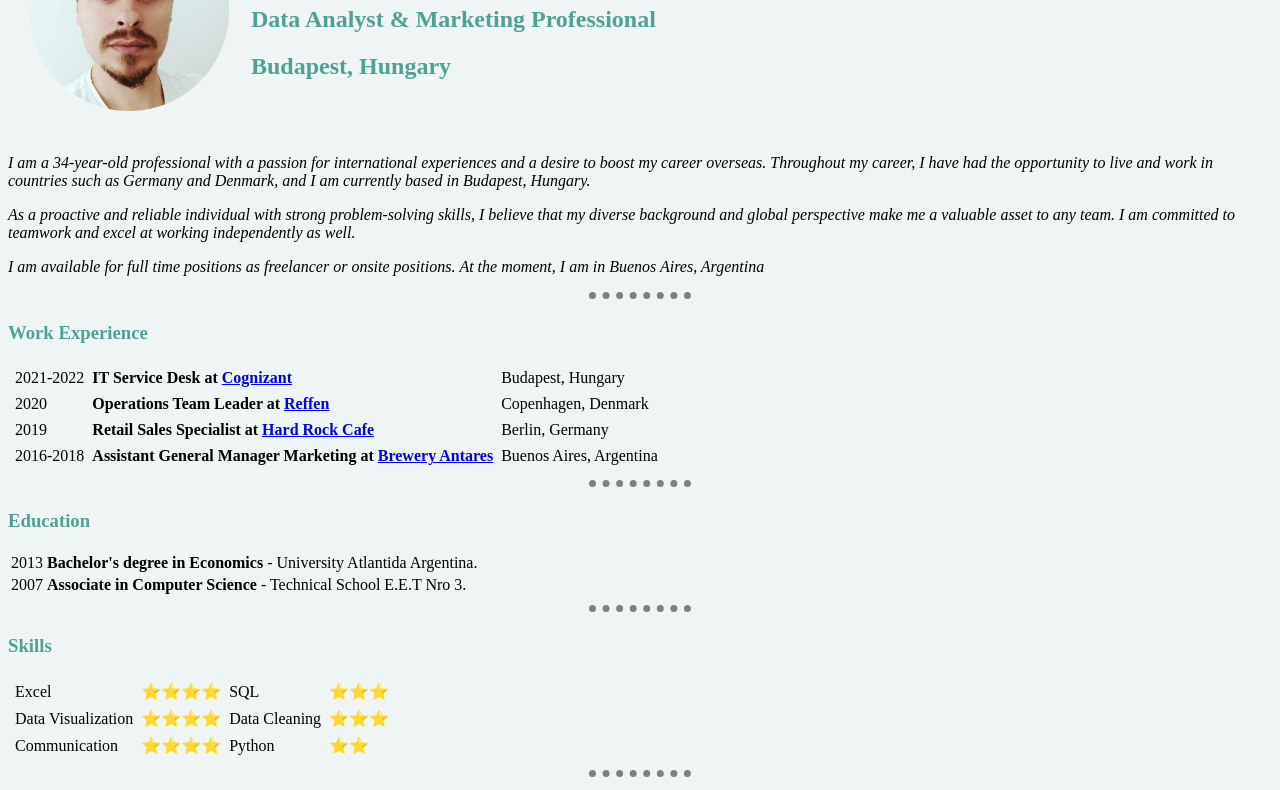
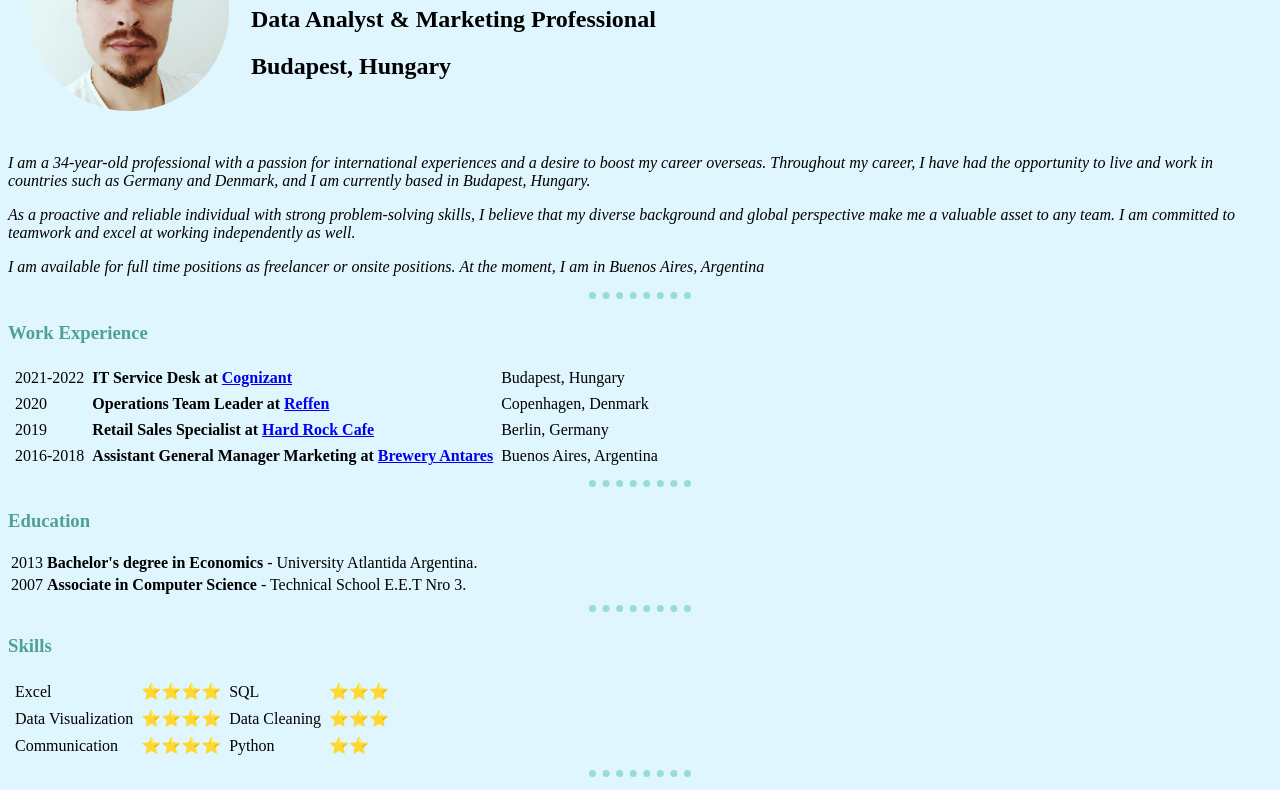
Before and after one commit to EzeBlackLabel/cv, a plain HTML site: page index.html in a window 1280 px wide. Shown: the part 118-908 px from the top of the page. Drawn offline with Linux system fonts and the light colour scheme.

Commit message:
Update styles.css

```diff
--- a/css/styles.css
+++ b/css/styles.css
@@ -1,15 +1,19 @@
 
 body {
-  background-color: #EFF5F5;
+  background-color: #DFF6FF;
 }
 
 hr {
   border-style: none;
-  border-top: 7px dotted grey;
+  border-top: 7px dotted #97DECE;
   height: 4px;
   width: 8%;
 }
 
-h1,h2,h3 { color: #4FA095;
+h1,h2 { color: black;
 
 }
+
+h3 { color: #4FA095;
+
+}
```
